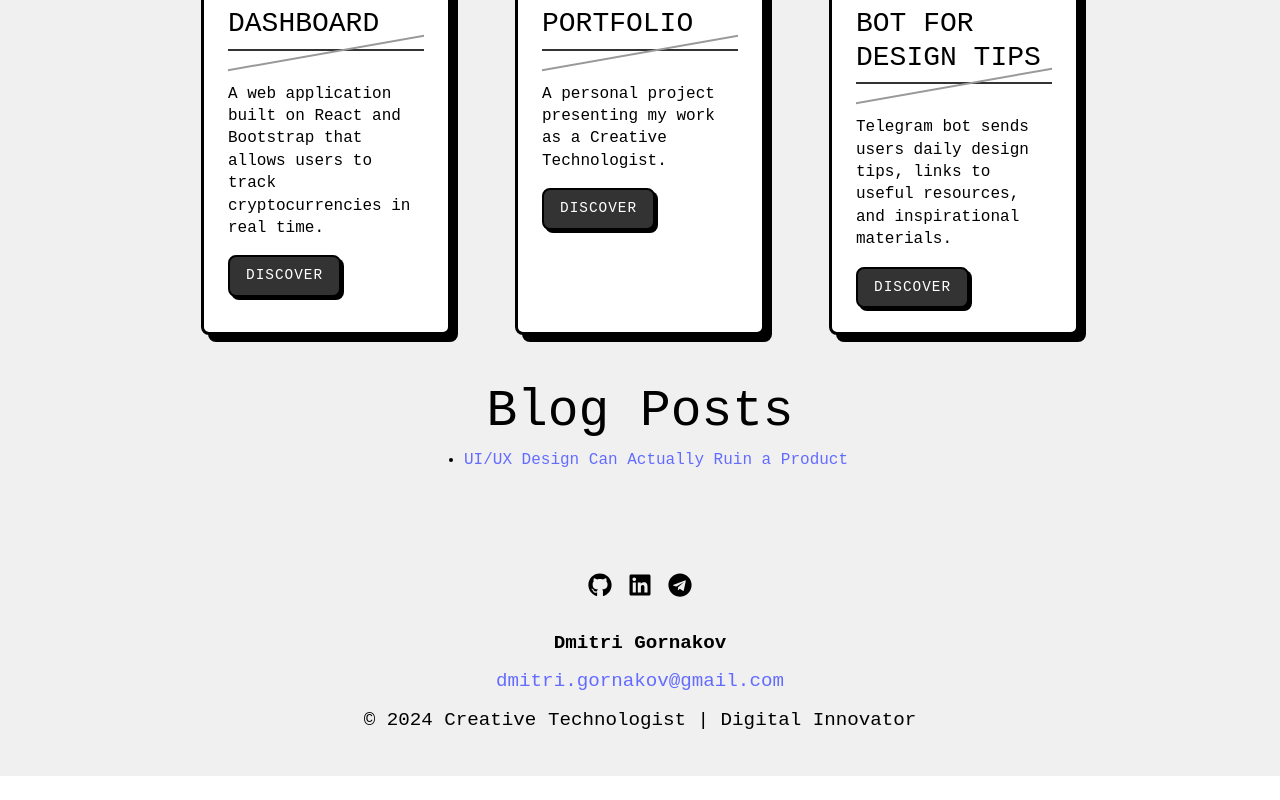
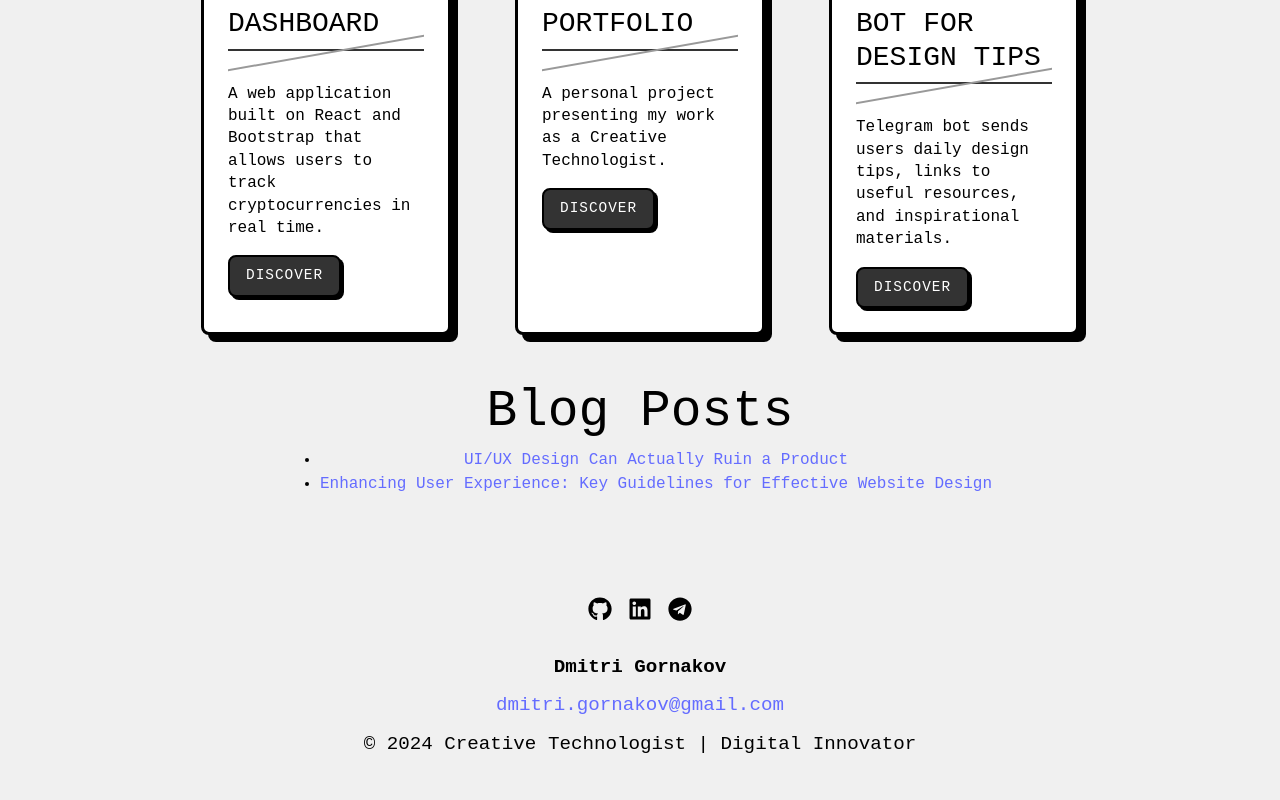
Before and after one commit to visualGravitySense/personal-creative-website, a React (Vite) app: page / in a window 1280 px wide. Shown: the part 2199-2999 px from the top of the page. Before the commit the page ends 2975 px from the top, so only its background shows below. Built offline with nearby package versions, Linux system fonts and the light colour scheme.

Commit message:
new blog post with image

```diff
--- a/package.json
+++ b/package.json
@@ -17,7 +17,8 @@
     "react-icons": "^5.3.0",
     "react-markdown": "^9.0.1",
     "react-router-dom": "^6.26.2",
-    "sass": "^1.77.6"
+    "sass": "^1.77.6",
+    "vite-plugin-md": "^0.22.5"
   },
   "devDependencies": {
     "@eslint/js": "^9.9.0",
--- a/src/components/PopularCourses.jsx
+++ b/src/components/PopularCourses.jsx
@@ -9,6 +9,7 @@ import digoBotImage from "../assets/digo-bot.png"; // Импортируем и
 
 const posts = [
   { id: "uiux-ruin-product", title: "UI/UX Design Can Actually Ruin a Product" },
+  { id: "uiux-design", title: "Enhancing User Experience: Key Guidelines for Effective Website Design" },
 ];
 
 const PopularCourses = ({ theme }) => {
--- /dev/null
+++ b/src/posts/uiux-design.md
@@ -0,0 +1,13 @@
+---
+**Enhancing User Experience: Key Guidelines for Effective Website Design**
+---
+
+![[hero1.9a2f667.png]]
+
+#website #landings #chatbots #marketing #classes #quizzes #notifications #admin #Iconography #Typography #DesignTokens #roadmap #website #Guidelines #Accessibility #UserOnboarding #MicrocopyGuidelines
+`functions:`  #analytics #management #tasks #communications #design
+
+
+---
+
+**Mastering Design Fundamentals: Iconography, Typography, and Design Tokens**
--- a/vite.config.js
+++ b/vite.config.js
@@ -1,8 +1,10 @@
 import { defineConfig } from 'vite'
 import react from '@vitejs/plugin-react'
+// import mdPlugin from 'vite-plugin-md';
 
 // https://vitejs.dev/config/
 export default defineConfig({
   plugins: [react()],
   assetsInclude: ['**/*.md'],
+
 })
```
Also changed, not shown: src/posts/hero1.9a2f667.png (added), 1 other file (tests, documents, lock files or other folders).
